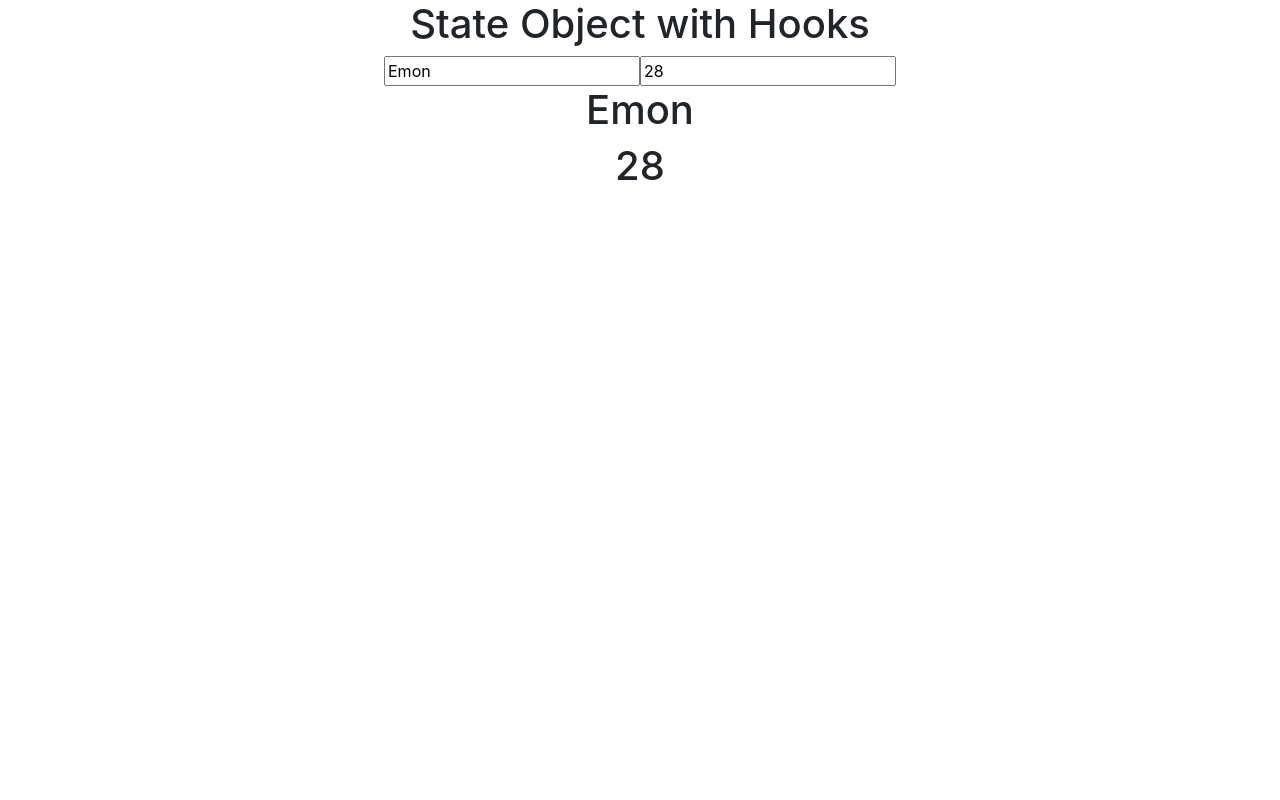
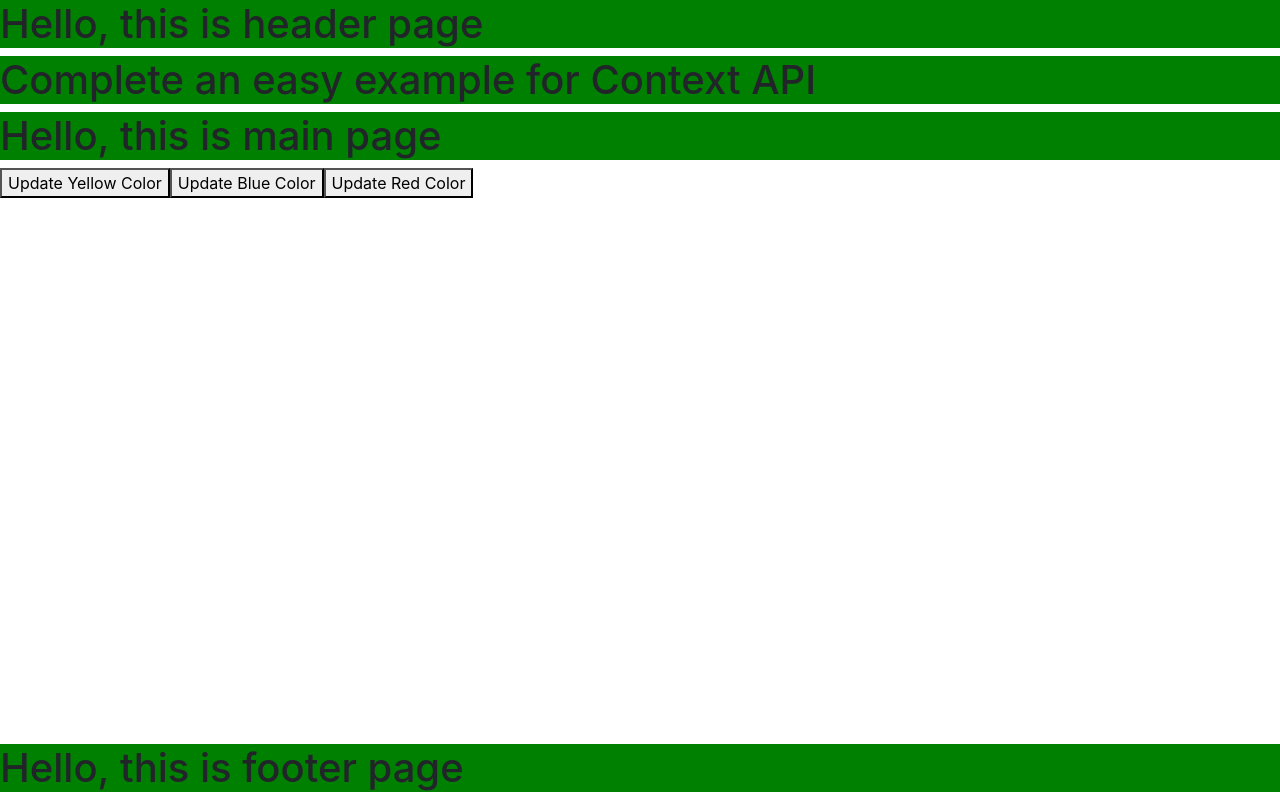
Before and after one commit to emonShimul/ReactJs, a React (Create React App) app: page / in a window 1280 px wide. Built offline with nearby package versions, Linux system fonts and the light colour scheme.

Commit message:
Use reactjs Context API with example

```diff
--- a/src/App.js
+++ b/src/App.js
@@ -1,19 +1,42 @@
-import './App.css';
-import React,{useState} from 'react'
+import React from 'react'
+import { CommonContext } from './components/CommonContext'
+import Main from './components/Main';
+import UpdateButton from './components/UpdateButton';
+import Header from './components/Header';
+import Footer from './components/Footer';
 
-function App() {
-  const[data, setData] = React.useState({name:'Emon',age:28});
-  return(
-    <div className="App">
-      <h1>State Object with Hooks</h1>
-      <input type="text" placeholder="Enter Name:" value={data.name}
-       onChange={(e)=>{setData({...data,name:e.target.value})}} />
-      <input type="text" placeholder="Enter Age:" value={data.age}
-       onChange={(e)=>{setData({...data,age:e.target.value})}} />
-      <h1>{data.name}</h1>
-      <h1>{data.age}</h1>
-    </div>
-  );
+class App extends React.Component {
+  constructor() {
+    super()
+
+    this.updateColor = (colour) => {
+      this.setState({
+        color: colour
+      })
+    }
+    this.state = {
+      color: "green",
+      updateColor: this.updateColor
+    }
+  }
+
+  render() {
+    return (
+      <CommonContext.Provider value={this.state}>
+        <Header />
+        <CommonContext.Consumer>
+          {
+            ({ color }) => (
+              <h1 style={{ backgroundColor: color }}>Complete an easy example for Context API</h1>
+            )
+          }
+        </CommonContext.Consumer>
+        <Main />
+        <UpdateButton />
+        <Footer />
+      </CommonContext.Provider>
+    );
+  }
 }
 
 
--- /dev/null
+++ b/src/components/CommonContext.js
@@ -0,0 +1,2 @@
+import React from 'react'
+export const CommonContext = React.createContext();
--- /dev/null
+++ b/src/components/Footer.js
@@ -0,0 +1,20 @@
+import React from 'react'
+import { CommonContext } from './CommonContext'
+
+class Footer extends React.Component {
+
+    render() {
+        return (
+            <CommonContext.Consumer>
+                {
+                    ({ color }) => (
+                        <h1 className="footer" style={{ backgroundColor: color }}>Hello, this is footer page</h1>
+                    )
+                }
+            </CommonContext.Consumer>
+        );
+    }
+}
+
+
+export default Footer;
--- /dev/null
+++ b/src/components/Header.js
@@ -0,0 +1,20 @@
+import React from 'react'
+import { CommonContext } from './CommonContext'
+
+class Header extends React.Component {
+
+    render() {
+        return (
+            <CommonContext.Consumer>
+                {
+                    ({ color }) => (
+                        <h1 style={{ backgroundColor: color }}>Hello, this is header page</h1>
+                    )
+                }
+            </CommonContext.Consumer>
+        );
+    }
+}
+
+
+export default Header;
--- /dev/null
+++ b/src/components/Main.js
@@ -0,0 +1,20 @@
+import React from 'react'
+import { CommonContext } from './CommonContext'
+
+class Main extends React.Component {
+
+    render() {
+        return (
+            <CommonContext.Consumer>
+                {
+                    ({ color }) => (
+                        <h1 style={{ backgroundColor: color }}>Hello, this is main page</h1>
+                    )
+                }
+            </CommonContext.Consumer>
+        );
+    }
+}
+
+
+export default Main;
--- /dev/null
+++ b/src/components/UpdateButton.js
@@ -0,0 +1,22 @@
+import React from 'react'
+import { CommonContext } from './CommonContext'
+
+function UpdateButton() {
+
+    return (
+        <CommonContext.Consumer>
+            {
+                ({ updateColor }) => (
+                    <div>
+                        <button onClick={() => updateColor('yellow')}>Update Yellow Color</button>
+                        <button onClick={() => updateColor('blue')}>Update Blue Color</button>
+                        <button onClick={() => updateColor('red')}>Update Red Color</button>
+                    </div>
+                )
+            }
+        </CommonContext.Consumer>
+    );
+}
+
+
+export default UpdateButton;
--- a/src/index.css
+++ b/src/index.css
@@ -11,3 +11,9 @@ code {
   font-family: source-code-pro, Menlo, Monaco, Consolas, 'Courier New',
     monospace;
 }
+
+.footer {
+  position: absolute;
+  width: 100%;
+  bottom: 0;
+}
```
